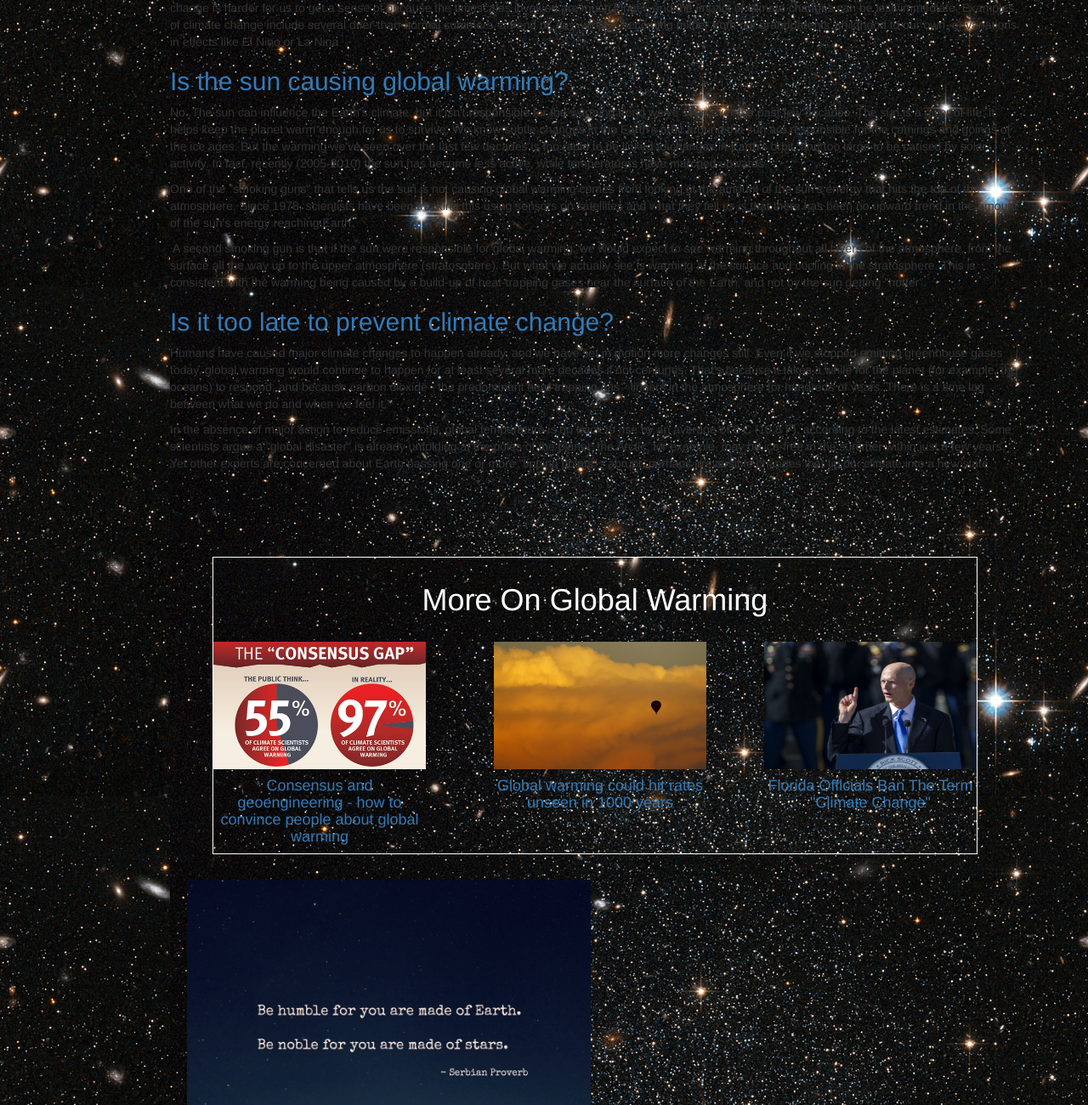
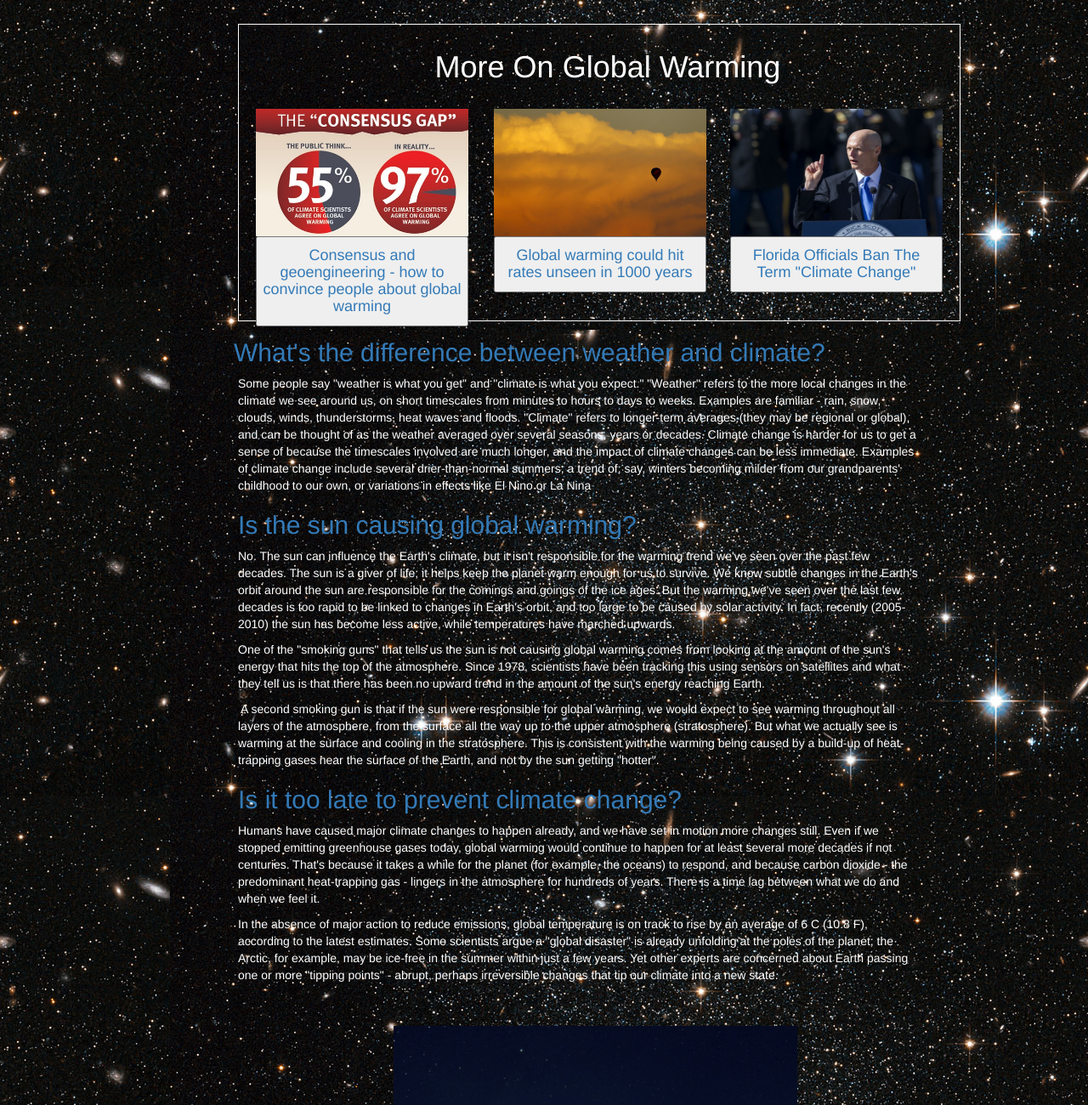
Before and after one commit to gaines23/final_project, a plain HTML site: page Questionspage/index.html in a window 1280 px wide. Shown: the part 860-2160 px from the top of the page at 85% size. Drawn offline with nearby package versions, Linux system fonts and the light colour scheme; files whose address does not match are found by name.

```diff
--- a/Questionspage/index.html
+++ b/Questionspage/index.html
@@ -3,6 +3,7 @@
   <head>
     <title>Global Warming</title>
     <link rel="Stylesheet" href="style.css">
+    <script type="text/javascript" src="style.js"></script>
       <link rel="stylesheet" href="http://maxcdn.bootstrapcdn.com/bootstrap/3.2.0/css/bootstrap.min.css">
     <meta charset="utf-8">
       <meta name="viewport" content="width=device-width, initial-scale=1">
@@ -41,7 +42,7 @@
         <div class="carousel-caption">
        <h3> What's the difference between weather and climate?</h3>
         <br>
-        Simple Answer: Weather reflects short-term conditions of the atmosphere while climate is the average daily weather for an extended period of time at a certain location. Learm more <a hreg="#P1">here.</a>
+        Simple Answer: Weather reflects short-term conditions of the atmosphere while climate is the average daily weather for an extended period of time at a certain location. Learm more <a href="#P1">here.</a>
         </div>
       </div>
       </div>
@@ -79,34 +80,58 @@
     </a>
   </div>
 
+  	<div id="container">
+    <p>
+
+    	<h1><div id="title2">More On Global Warming</div></h1>
+    		<br>
+    	<div id="para1">
+    	<p>
+		<img src="file:///Users/melissagaines/Desktop/Web%20Devel%20100/final/Questionspage/untitled%20folder/gaurdian.jpeg" width= "250" height= "150">
+    		<br>
+    		<button onclick="myFunction()"><a href="http://www.theguardian.com/environment/climate-consensus-97-per-cent/2015/mar/10/consensus-and-geoengineering-how-to-convince-people-about-global-warming"><h4>Consensus and geoengineering - how to convince people about global warming</h4></a></button>
+    	</p>
+    	</div>
+    	<div id="para2">
+    	<p>
+    		<img src = "file:///Users/melissagaines/Desktop/Web%20Devel%20100/final/Questionspage/untitled%20folder/quartz.jpg" width= "250" height= "150">
+    		<br>
+    		<button onclick="myFunction()"><a href="http://qz.com/359620/global-warming-could-hit-rates-unseen-in-1000-years/"><h4>Global warming could hit rates unseen in 1000 years</h4></a></button>
+    	<p>
+    	</div>
+    	<div id="para3">
+    	<p>
+    		<img src="file:///Users/melissagaines/Desktop/Web%20Devel%20100/final/Questionspage/untitled%20folder/offical.jpg" width= "250" height= "150">
+    		<br>
+    		<button onclick="myFunction()"><a href="http://thinkprogress.org/climate/2015/03/08/3631198/florida-dep-bans-climate-change-investigation/" ><h4>Florida Officials Ban The Term "Climate Change"</h4></a></button>
+    	</div>
+    </div>
+
 
   <body>
 
-      <p>
-      <h2>What's the difference between weather and climate?</a></h2>
-      </p>
+      <h2><a id="P1">What's the difference between weather and climate?</a></a></h2>
+      <div id="q1">
       <p>
         Some people say "weather is what you get" and "climate is what you expect." "Weather" refers to the more local changes in the climate we see around us, on short timescales from minutes to hours to days to weeks. Examples are familiar - rain, snow, clouds, winds, thunderstorms, heat waves and floods. "Climate" refers to longer-term averages (they may be regional or global), and can be thought of as the weather averaged over several seasons, years or decades. Climate change is harder for us to get a sense of because the timescales involved are much longer, and the impact of climate changes can be less immediate. Examples of climate change include several drier-than-normal summers, a trend of, say, winters becoming milder from our grandparents' childhood to our own, or variations in effects like El Nino or La Nina
       </p>
-      <p>
+  </div>
+
       <h2><a id="P2">Is the sun causing global warming?</a></h2>
-      </p>
+	<div id="q2">
       <p>
         No. The sun can influence the Earth's climate, but it isn't responsible for the warming trend we've seen over the past few decades. The sun is a giver of life; it helps keep the planet warm enough for us to survive. We know subtle changes in the Earth's orbit around the sun are responsible for the comings and goings of the ice ages. But the warming we've seen over the last few decades is too rapid to be linked to changes in Earth's orbit, and too large to be caused by solar activity. In fact, recently (2005-2010) the sun has become less active, while temperatures have marched upwards.
         <p>
         One of the "smoking guns" that tells us the sun is not causing global warming comes from looking at the amount of the sun's energy that hits the top of the atmosphere. Since 1978, scientists have been tracking this using sensors on satellites and what they tell us is that there has been no upward trend in the amount of the sun's energy reaching Earth.
         </p>
-        </p>
         <p>
         <img scr="file:///Users/melissagaines/Desktop/Web%20Devel%20100/ClimateChange/Questionspage/untitled%20folder/graph.jpg">
 
         A second smoking gun is that if the sun were responsible for global warming, we would expect to see warming throughout all layers of the atmosphere, from the surface all the way up to the upper atmosphere (stratosphere). But what we actually see is warming at the surface and cooling in the stratosphere. This is consistent with the warming being caused by a build-up of heat-trapping gases near the surface of the Earth, and not by the sun getting "hotter".
+      	</p>
 
-      </p>
-
-      <p>
         <h2><a id="P3"> Is it too late to prevent climate change?</a></h2>
-      </p>
+     <div id="q3">
       <p>
         Humans have caused major climate changes to happen already, and we have set in motion more changes still. Even if we stopped emitting greenhouse gases today, global warming would continue to happen for at least several more decades if not centuries. That's because it takes a while for the planet (for example, the oceans) to respond, and because carbon dioxide - the predominant heat-trapping gas - lingers in the atmosphere for hundreds of years. There is a time lag between what we do and when we feel it.
       </p>
@@ -115,37 +140,11 @@
       </p>
     </div>
 
-<div id="container">
+    	<br>
     <p>
-
-    	<h1><div id="title2">More On Global Warming</div></h1>
-    		<br>
-    	<div id="para1">
-    	<p>
-    		<img src="file:///Users/melissagaines/Desktop/Web%20Devel%20100/final/Questionspage/untitled%20folder/gaurdian.jpeg" width= "250" height= "150">
-    		<br>
-    		<a href="http://www.theguardian.com/environment/climate-consensus-97-per-cent/2015/mar/10/consensus-and-geoengineering-how-to-convince-people-about-global-warming"><h4>Consensus and geoengineering - how to convince people about global warming</h4></a>
-    	</p>
-    	</div>
-    	<div id="para2">
-    	<p>
-    		<img src = "file:///Users/melissagaines/Desktop/Web%20Devel%20100/final/Questionspage/untitled%20folder/quartz.jpg" width= "250" height= "150">
-    		<br>
-    		<a href="http://qz.com/359620/global-warming-could-hit-rates-unseen-in-1000-years/"><h4>Global warming could hit rates unseen in 1000 years</h4></a>
-    	<p>
-    	</div>
-    	<div id="para3">
-    	<p>
-    		<img src="file:///Users/melissagaines/Desktop/Web%20Devel%20100/final/Questionspage/untitled%20folder/offical.jpg" width= "250" height= "150">
-    		<br>
-    		<a href="http://thinkprogress.org/climate/2015/03/08/3631198/florida-dep-bans-climate-change-investigation/" ><h4>Florida Officials Ban The Term "Climate Change"</h4></a>
-    	</div>
-    </div>
-    	<br>
-
     <div id="image">
       <img src="file:///Users/melissagaines/Desktop/Web%20Devel%20100/ClimateChange/Questionspage/untitled%20folder/earthstars.jpg" width="475px">
     </div>
-
+    <p>
   </body>
 </html>
--- a/Questionspage/style.css
+++ b/Questionspage/style.css
@@ -8,7 +8,9 @@ html{
 body{
 	height: 0px;
 	float: center;
-	color: white;
+	font: white;
+	height: 1500px;
+	background-image: url(file:///Users/melissagaines/Desktop/Web%20Devel%20100/final/Questionspage/untitled%20folder/outerspace.jpg);
 }
 
 .earth{
@@ -24,6 +26,7 @@ body{
 	width: 100%;
 	margin: auto;
 	color: white;
+	margin-top: 50px;
 	}
 
 ul {
@@ -32,6 +35,8 @@ ul {
 	margin: 0;
 	padding: 0;
 	font-size: 20px;
+	color: white;
+	border: solid 1px orange;
 }
 
 li{
@@ -40,18 +45,54 @@ li{
 	font-size: 20;
 }
 
+#P1{
+	margin-left: 75px;
+	float: center;
+}
+
+#P2{
+	margin-left: 80px;
+	float: center;
+}
+
+#P3{
+	margin-left: 0px;
+	float: center;
+}
+
+#q1{
+	color: white;
+	float: center;
+	width: 800px;
+	margin-left: 80px;
+}
+#q2{
+	color: white;
+	float: center;
+	width: 800px;
+	margin-left: 80px;
+}
+
+#q3{
+	color: white;
+	float: center;
+	width: 800px;
+	margin-left: 00px;
+}
+
 #container{
 	color: white;
-	width: 900px;
+	width: 850px;
 	height: 350px;
 	float: center;
 	text-align: center;
 	padding-top: 10px;
 	background-image: url(file:///Users/melissagaines/Desktop/Web%20Devel%20100/final/Questionspage/untitled%20folder/outerspace.jpg);
 	margin-right: 0px;
-	margin-left: 50px;
+	margin-left: 80px;
 	border: solid white 1px;
 	margin-top: 100px;
+	padding-left: 20px;
 }
 
 #questions{
@@ -87,7 +128,7 @@ li{
     }
 
 #image{
-	width: 420px;
+	width: 800px;
 	float: left;
 	margin-top: 10px;
 	margin-left: 20px;
@@ -127,16 +168,13 @@ li{
 	float: left;
 	width: 250px;
 	height: 250px;
-	margin-left: 80px;
+	margin-left: 30px;
 }
 
 #para3{
 	float: right;
 	width: 250px;
 	height: 200px;
+	margin-right: 20px;
 
 }
-
-p{
-	font: white;
-}
--- a/Questionspage/style.js
+++ b/Questionspage/style.js
@@ -1 +1,4 @@
-alert("Click Here to Confirm");
+
+function myFunction(){
+	alert("You're Leaving The Page!");
+}
```
